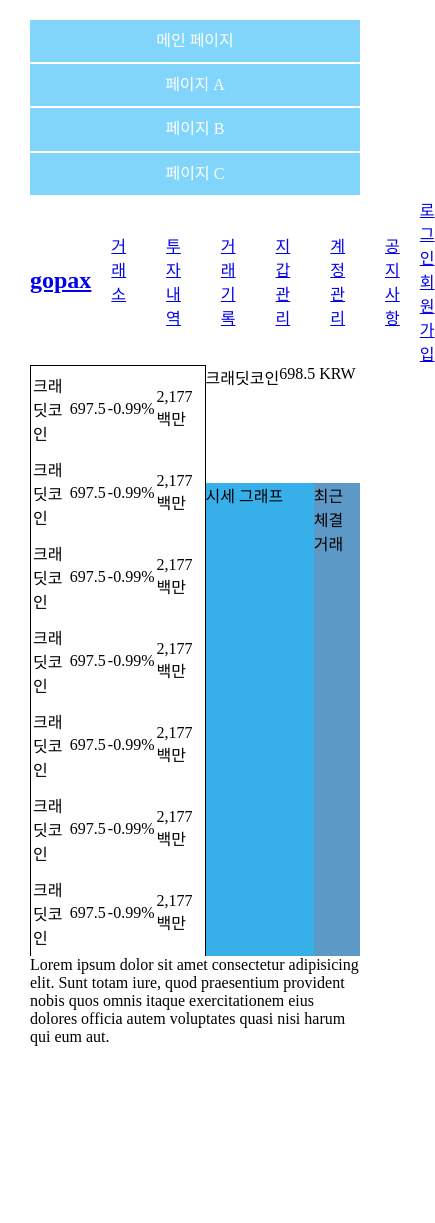
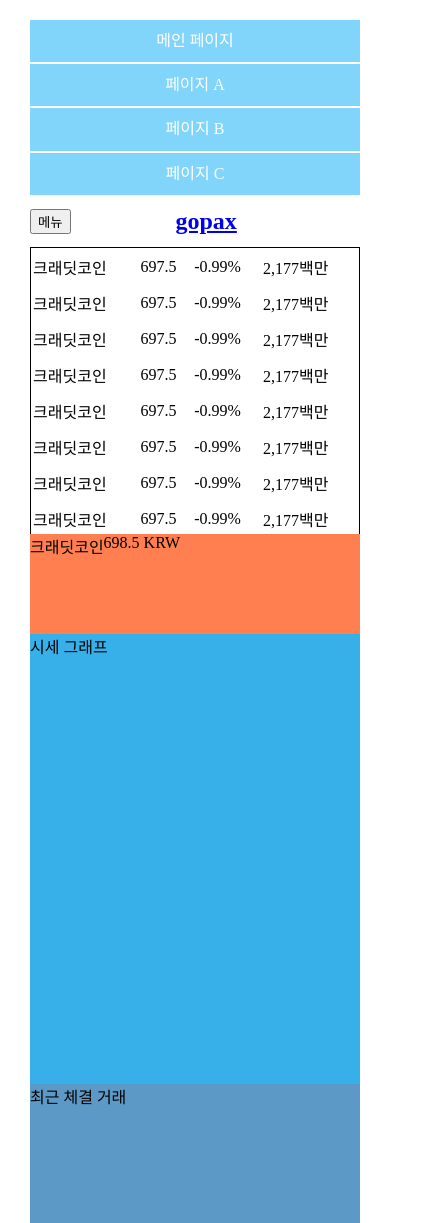
Before and after one commit to kimhh-smsoftlab/html5-study-1006, a plain HTML site: page project/1012/responsive_layout.html in a window 390 px wide. Shown: the top 1223 px of the page, 435 px wide, since content can reach past the window. Before the commit the page ends 1046 px from the top, so only its background shows below. Drawn offline with Linux system fonts and the light colour scheme.

Commit message:
2 files modified

```diff
--- a/project/1012/responsive_layout.html
+++ b/project/1012/responsive_layout.html
@@ -6,7 +6,8 @@
 	<title>1012_project</title>
 </head>
 
-<body>
+<body class="res__body">
+	<div class="res__div">
 		<div class="header">
 			<ul class="header_page">
 				<li><a title="첫번째 페이지로 이동합니다." href="/project/1012/1012_main.html">페이지 A</a></li>
@@ -34,6 +35,9 @@
 			<div class="navigationbar__sub">
 				<a href="#">로그인</a>
 				<a href="#">회원가입</a>
+			</div>
+      <div>
+        <button class="navigationbar__toggle">메뉴</button>
       </div>
 		</div>
 		<div class="view-with-sidebar">
@@ -221,6 +225,8 @@
 			nobis quos
 			omnis itaque exercitationem eius dolores officia autem voluptates quasi nisi harum qui eum aut.
 		</div>
+	</div>
+
 </body>
 
 </html>
--- a/styles.css
+++ b/styles.css
@@ -332,7 +332,7 @@
       }
 
       .sidebar{
-        width:300px;
+        min-width:300px;
         overflow: auto;
       }
 
@@ -340,12 +340,14 @@
       .view-with-sidebar{
         display: flex;
         height: 70vh;
+        overflow: auto;
 
       }
 
       .chartviewpage__top{
         display:flex;
         height: 20%;
+        background-color:  coral;
       }
 
       .chartviewpage__content{
@@ -355,15 +357,78 @@
       }
 
       .chartviewpage{
-        width:80%;
+        width:100%;
 
       }
 
       .chartviewpage__content__chart1{
-        width:70%;
+        width:100%;
         background-color:  #37b0e9;
       }
       .chartviewpage__content__chart2{
-        width:30%;
+        width:300px;;
         background-color: #5d99c6;
       }
+
+      .res__div{
+
+        max-width:1600px;
+
+      }
+
+      .res__body{
+        display:flex;
+        justify-content:  center;
+
+      }
+.smallfooter{
+  background-color: #aaaaaa;
+  color:white
+}
+.navigationbar__toggle{
+  left:30px;
+  display:none;
+}
+      @media screen and (max-width:1000px){
+        .view-with-sidebar{
+          flex-direction: column;
+          height:auto;
+        }
+        .chartviewpage__content{
+          flex-direction:  column;
+          height:90%;
+        }
+        .chartviewpage{
+          height:1000px;
+        }
+        .sidebar{
+          height:34vh;
+        }
+        .chartviewpage__top{
+          height:10%;
+        }
+        .chartviewpage__content__chart1{
+          height: 50%;
+        }
+        .chartviewpage__content__chart2{
+          height: 50%;
+          width: 100%
+        }
+        .navigationbar__link{
+          display: none;
+        }
+        .navigationbar__logo{
+          position: absolute;
+          left:45vw
+        }
+        .navigationbar__sub{
+          display:none;
+        }
+        .navigationbar{
+          width:100%;
+          height:50px;
+        }
+        .navigationbar__toggle{
+        display:block;
+}
+      }
```
Lines whose indentation alone changed are shown as unchanged.
